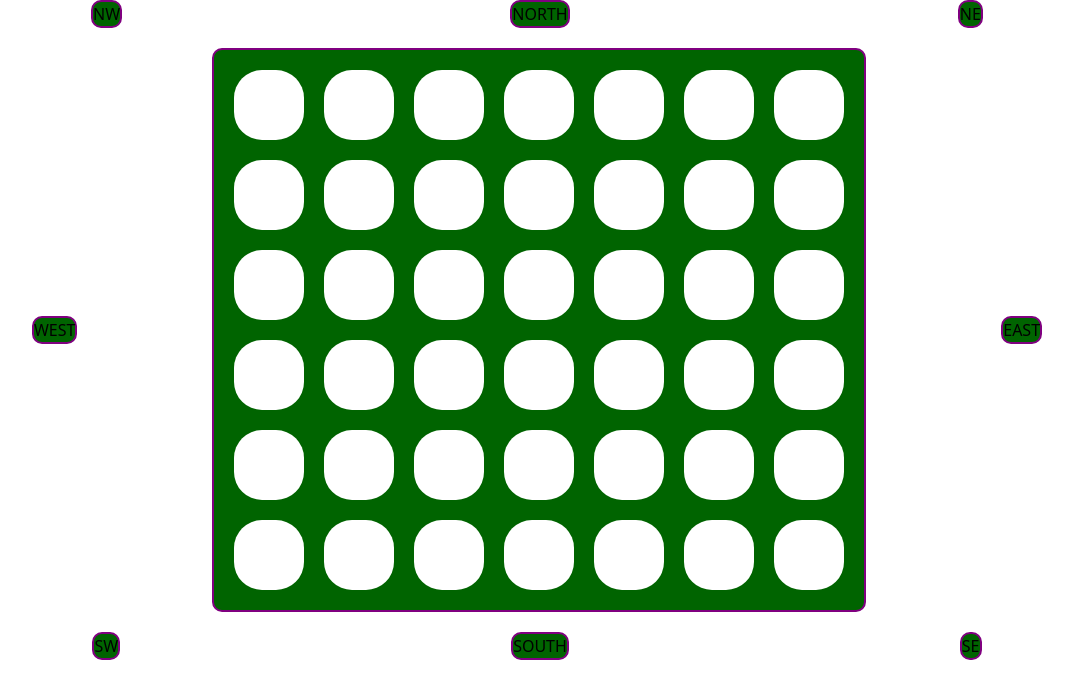
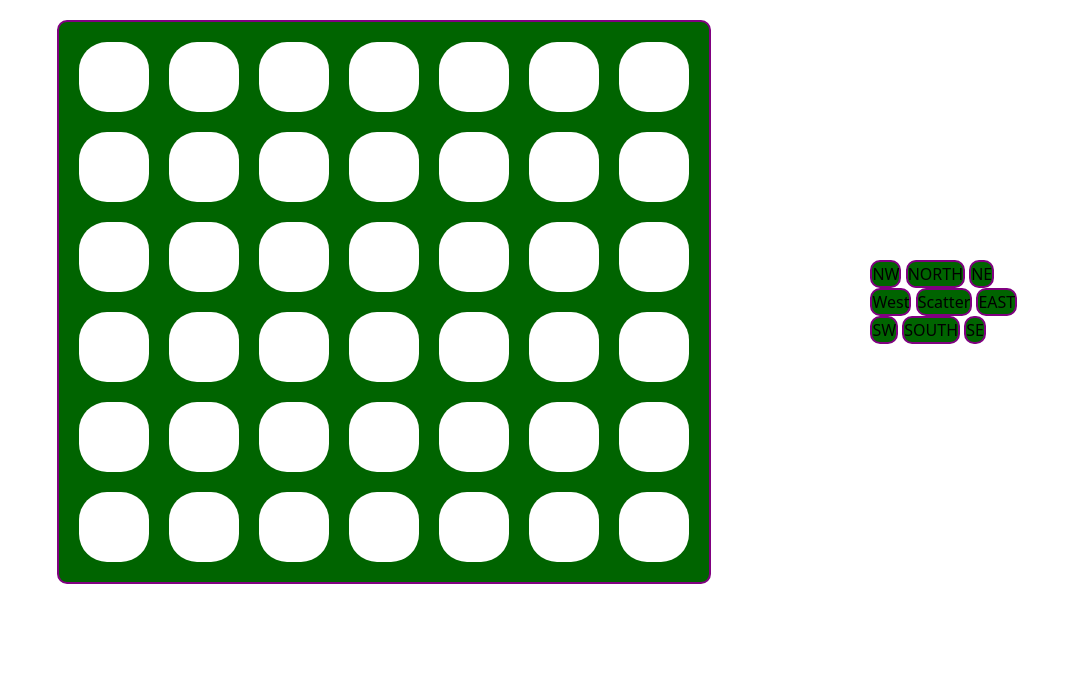
Before and after one commit to rmfulton/c4scade, a website: page docs/index.html in a window 1280 px wide. Shown: the whole page, without its empty margins (103-1176 px from the left). Drawn offline with Linux system fonts and the light colour scheme.

```diff
--- a/docs/index.html
+++ b/docs/index.html
@@ -8,22 +8,29 @@
 </head>
 
 <body>
-    <span class="centerContents">
-        <button class="dirButton" onclick="moveNW()">NW</button>
-        <button class="dirButton" onclick="moveNorth()">NORTH</button>
-        <button class="dirButton" onclick="moveNE()">NE</button>
-    </span>
-    <span class="board-container">
-        <button class="dirButton" onclick="moveWest()">WEST</button>
+    <span class="board-and-controls">
+    <div class="board-container">
         <div class="square">
             <div class="grid">
             </div>
         </div>
-        <button class="dirButton" onclick="moveEast()">EAST</button>
-    </span>
-    <div class="centerContents">
-        <button class="dirButton" onClick="moveSW()">SW</button>
-        <button class="dirButton" onclick="moveSouth()">SOUTH</button>
-        <button class="dirButton" onClick="moveSE()">SE</button>
+        <div class="controls">
+            <div class="top-controls">
+                <button class="dirButton" onclick="moveNW()">NW</button>
+                <button class="dirButton" onclick="moveNorth()">NORTH</button>
+                <button class="dirButton" onclick="moveNE()">NE</button>
+            </div>
+            <div class="mid-controls">
+                <button class="dirButton" onclick="moveWest()">West</button>
+                <button class="dirButton" onclick="moveScatter()">Scatter</button>
+                <button class="dirButton" onclick="moveEast()">EAST</button>
+            </div>
+            <div>
+                <button class="dirButton" onClick="moveSW()">SW</button>
+                <button class="dirButton" onclick="moveSouth()">SOUTH</button>
+                <button class="dirButton" onClick="moveSE()">SE</button>
+            </div>
+
+        </div>
     </div>
 </body>
```
